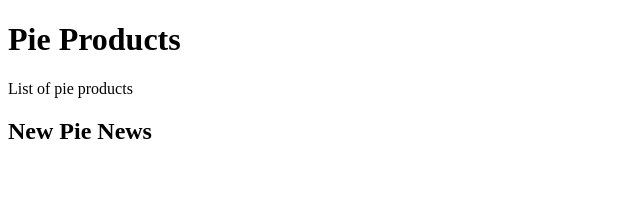
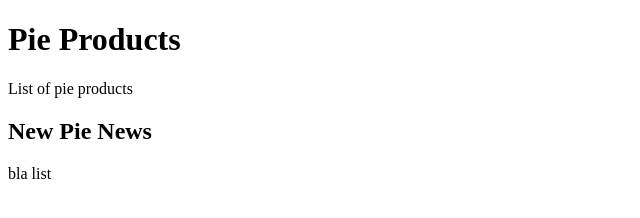
Before and after one commit to cyubae/com.pie.demo, a plain HTML site: page WebContent/index.html in a window 1280 px wide. Shown: the full height of the page, 0-640 px from the left. Drawn offline with Linux system fonts and the light colour scheme.

Commit message:
added list

```diff
--- a/WebContent/index.html
+++ b/WebContent/index.html
@@ -10,5 +10,6 @@
 	<p>List of pie products</p>
 
 	<h2>New Pie News</h2>
+	<p>bla list</p>
 </body>
 </html>
```
